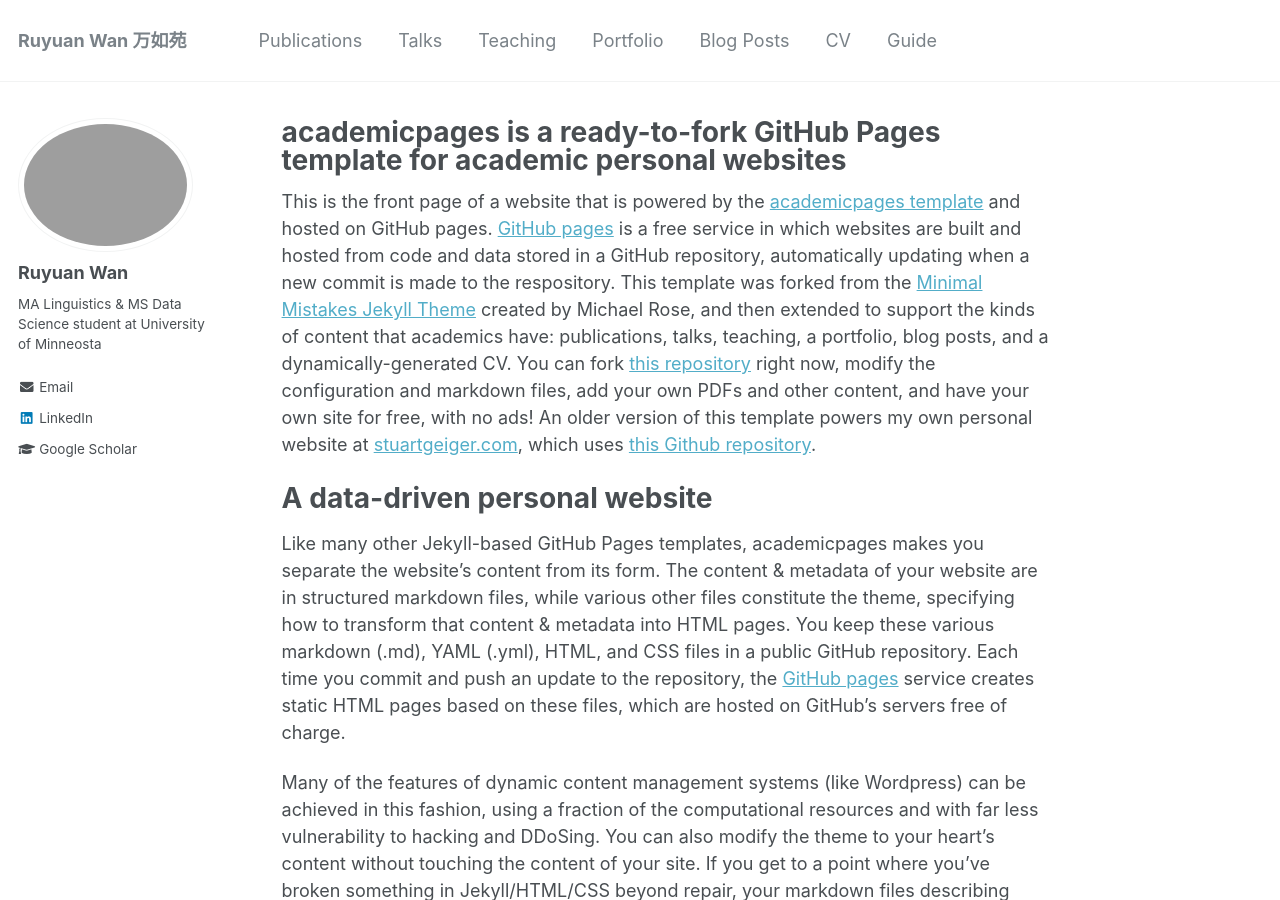
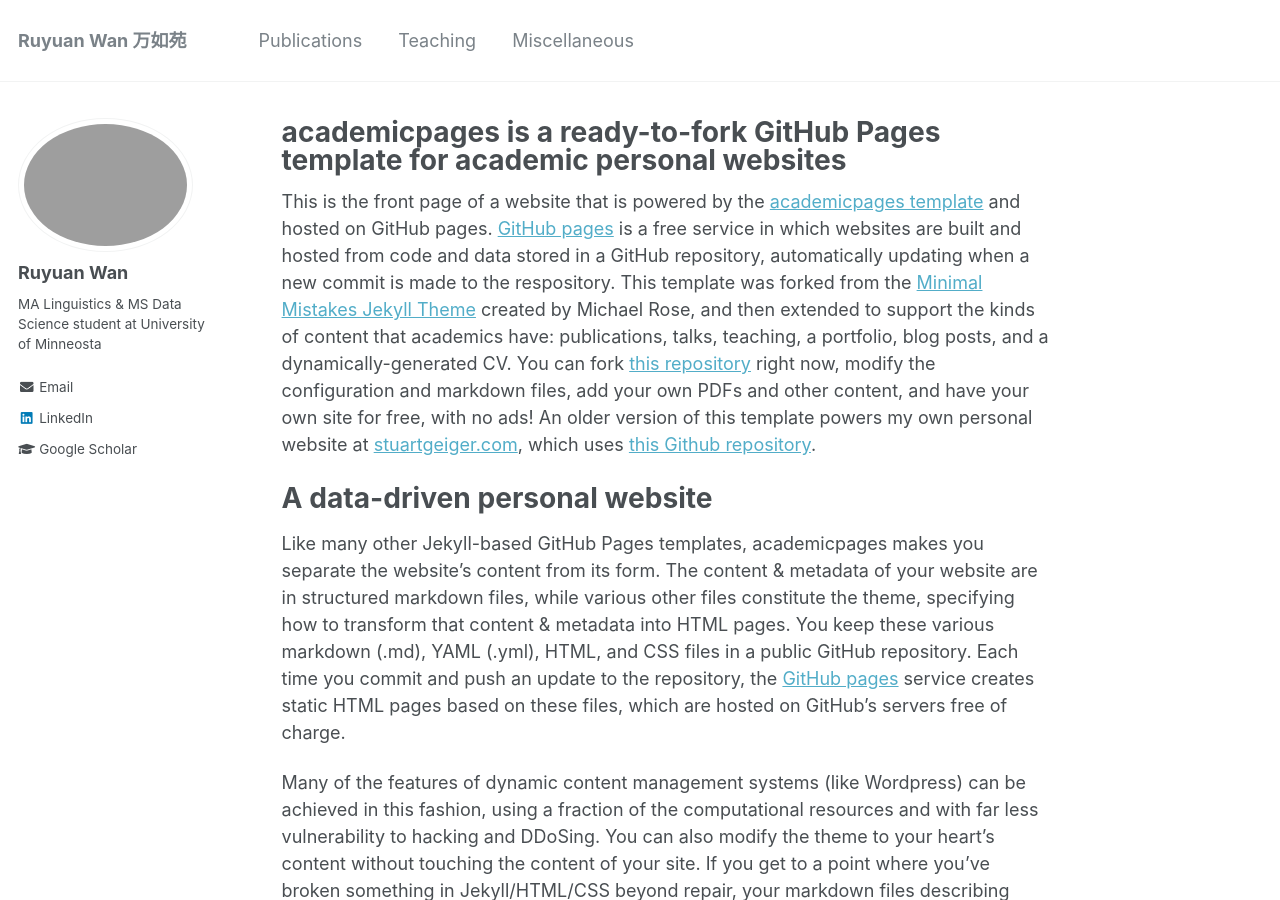
Before and after one commit to RuyuanWan/ruyuanwan.github.io, a Jekyll site: the page built from _pages/about.md, in a window 1280 px wide and 900 px high. Built offline with Jekyll 4.4.1, drawn with Linux system fonts in a browser that asks for light colours; some of the changed lines change nothing that is shown.

Commit message:
Update navigation.yml

```diff
--- a/_data/navigation.yml
+++ b/_data/navigation.yml
@@ -3,20 +3,23 @@ main:
   - title: "Publications"
     url: /publications/
 
-  - title: "Talks"
-    url: /talks/
-
   - title: "Teaching"
     url: /teaching/
 
-  - title: "Portfolio"
+  - title: "Miscellaneous"
+    url: /Miscellaneous/
+
+#  - title: "CV"
+    url: /cv/
+
+#  - title: "Talks"
+    url: /talks/
+
+#  - title: "Portfolio"
     url: /portfolio/
 
-  - title: "Blog Posts"
+#  - title: "Blog Posts"
     url: /year-archive/
 
-  - title: "CV"
-    url: /cv/
-
-  - title: "Guide"
+#  - title: "Guide"
     url: /markdown/
```
